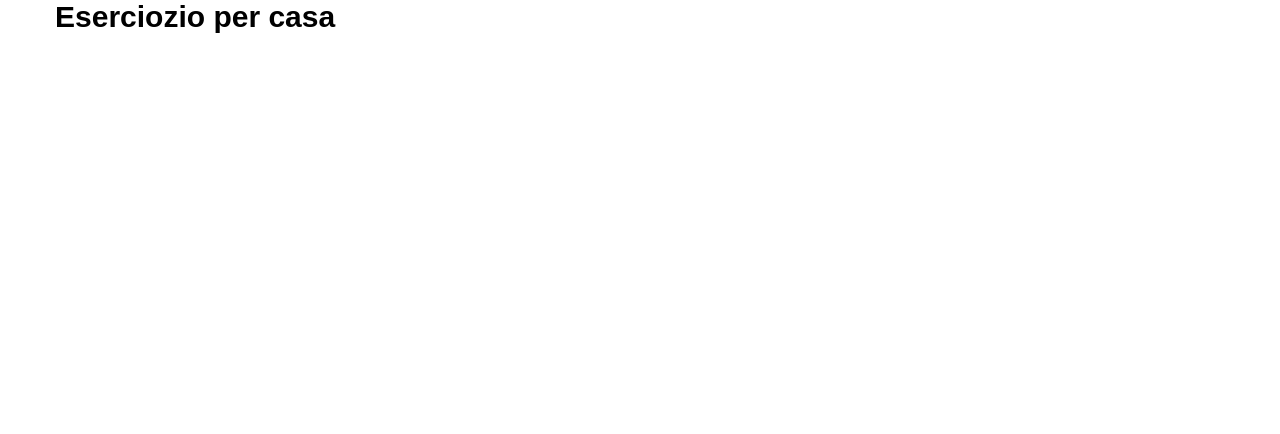
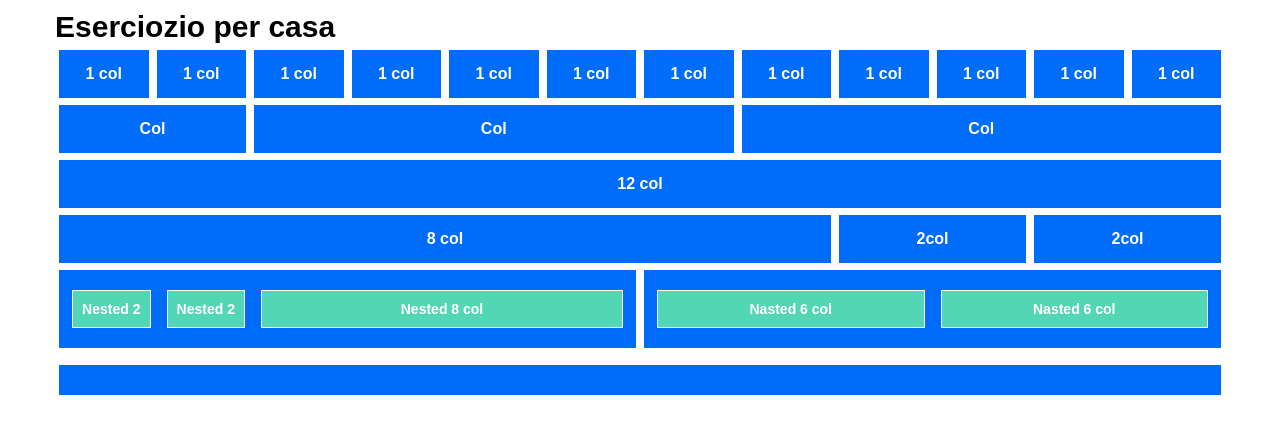
Before and after one commit to gabriele-annese/html-css-12bool, a plain HTML site: page index.html in a window 1280 px wide. Drawn offline with Linux system fonts and the light colour scheme.

Commit message:
add section-1

```diff
--- a/css/bool.css
+++ b/css/bool.css
@@ -1,14 +1,133 @@
+/* reset */
+* {
+    box-sizing: border-box;
+    margin: 0;
+    padding: 0;
+}
+
 /* Container */
 .container {
     max-width: 1170px;
-    margin: 0 auto;
+    margin: 10px auto;
 }
 
 /* row */
-.row{
+.row {
     display: flex;
-    flex-direction: row;
+    /* flex-direction: row; */
     flex-wrap: wrap;
 }
 
+
+/* padding-col */
+[class*="col-"] {
+    flex: 0 0 auto;
+    padding-left: 3px;
+    padding-right: 3px;
+}
+
+/* reset-padding */
+[class*="col-"] .padding-0 {
+    padding-left: 0;
+    padding-right: 0;
+}
+
 /* Column */
+.col-12 {
+    width: 100%;
+}
+
+.col-11 {
+    width: calc((100% / 12) * 11);
+}
+
+.col-10 {
+    width: calc((100% / 12) * 10);
+}
+
+.col-9 {
+    width: calc((100% / 12) * 9);
+}
+
+.col-8 {
+    width: calc((100% / 12) * 8);
+}
+
+.col-7 {
+    width: calc((100% / 12) * 7);
+}
+
+.col-6 {
+    width: 50%;
+}
+
+.col-5 {
+    width: calc((100% / 12) * 5);
+}
+
+.col-4 {
+    width: calc((100% / 12) * 4);
+}
+
+.col-3 {
+    width: calc((100% / 12) * 3);
+}
+
+.col-2 {
+    width: calc((100% / 12) * 2);
+}
+
+.col-1 {
+    width: calc(100% / 12);
+}
+
+
+/* offset */
+
+.offset-1 {
+    margin-left: calc((100% / 12) * 1);
+}
+
+.offset-2 {
+    margin-left: calc((100% / 12) * 2);
+}
+
+.offset-3 {
+    margin-left: calc((100% / 12) * 3);
+}
+
+.offset-4 {
+    margin-left: calc((100% / 12) * 4);
+}
+
+.offset-5 {
+    margin-left: calc((100% / 12) * 5);
+}
+
+.offset-6 {
+    margin-left: calc((100% / 12) * 6);
+}
+
+.offset-7 {
+    margin-left: calc((100% / 12) * 7);
+}
+
+.offset-8 {
+    margin-left: calc((100% / 12) * 8);
+}
+
+.offset-9 {
+    margin-left: calc((100% / 12) * 9);
+}
+
+.offset-10 {
+    margin-left: calc((100% / 12) * 10);
+}
+
+.offset-11 {
+    margin-left: calc((100% / 12) * 11);
+}
+
+.offset-12 {
+    margin-left: 100%;
+}
--- a/css/style.css
+++ b/css/style.css
@@ -1,9 +1,6 @@
 /* general */
 
-* {
-    margin: 0;
-    padding: 0;
-    box-sizing: border-box;
+body {
     font-family: sans-serif;
 }
 
@@ -14,7 +11,21 @@ h1,h2,h3 {
 
 /* Utility */
 .box {
-    background: lightblue;
+    background: #006cfa;
     border: 1px solid white;
-    padding: 10px 0;
+    padding: 15px 5px;
+    text-align: center;
+    color: #fff;
+    font-weight: bold;
+    margin-top: 5px;
 }
+
+.box-2{
+    background: #52d6b5;
+    border: 1px solid white;
+    padding: 10px 5px;
+    text-align: center;
+    color: #fff;
+    font-size: 14px;
+    margin: 5px;
+}
--- a/index.html
+++ b/index.html
@@ -9,8 +9,118 @@
     <title>12 Bool</title>
 </head>
 <body>
-    <div class="container">
+    <!-- SECTION-1 -->
+    <section class="container">
         <h1>Eserciozio per casa</h1>
-    </div>
+       <div class="row">
+           <div class="col-1">
+               <div class="box">1 col</div>
+           </div>
+           <div class="col-1">
+                <div class="box">1 col</div>
+            </div>
+            <div class="col-1">
+                <div class="box">1 col</div>
+            </div>
+            <div class="col-1">
+                <div class="box">1 col</div>
+            </div>
+            <div class="col-1">
+                 <div class="box">1 col</div>
+             </div>
+             <div class="col-1">
+                 <div class="box">1 col</div>
+             </div>
+             <div class="col-1">
+                <div class="box">1 col</div>
+            </div>
+            <div class="col-1">
+                 <div class="box">1 col</div>
+             </div>
+             <div class="col-1">
+                 <div class="box">1 col</div>
+             </div>
+             <div class="col-1">
+                <div class="box">1 col</div>
+            </div>
+            <div class="col-1">
+                 <div class="box">1 col</div>
+             </div>
+             <div class="col-1">
+                 <div class="box">1 col</div>
+             </div>
+
+
+        </div>
+
+        <div class="row">
+            <div class="col-2">
+                <div class="box">Col</div>
+            </div>
+            <div class="col-5">
+                <div class="box">Col</div>
+            </div>
+            <div class="col-5">
+                <div class="box">Col</div>
+            </div>
+        </div>
+        <div class="row">
+           <div class="col-12">
+               <div class="box">12 col</div>
+           </div>
+        </div>
+
+        <div class="row">
+            <div class="col-8">
+                <div class="box">8 col</div>
+            </div>
+            <div class="col-2">
+                <div class="box">2col</div>
+            </div>
+            <div class="col-2">
+                <div class="box">2col</div>
+            </div>
+        </div>
+
+        <div class="row">
+            <div class="col-6">
+                <div class="box">
+                   <div class="row">
+                       <div class="col-2">
+                            <div class="box-2">Nested 2</div>
+                       </div>
+                       <div class="col-2">
+                            <div class="box-2">Nested 2</div>
+                        </div>
+                        <div class="col-8">
+                            <div class="box-2">Nested 8 col</div>
+                        </div>
+                   </div>
+                </div>
+            </div>
+
+            <div class="col-6">
+            <div class="box">
+                <div class="row">
+                    <div class="col-6">
+                        <div class="box-2">Nasted 6 col</div>
+                    </div>
+                    <div class="col-6">
+                        <div class="box-2">Nasted 6 col</div>
+                    </div>
+                </div>
+            </div>
+            </div>
+        </div>
+
+        <!-- section-2 -->
+        <section class="container">
+            <div class="row">
+                <div class="col-12">
+                    <div class="box"></div>
+                </div>
+            </div>
+        </section>
+    </section>
 </body>
 </html>
```
